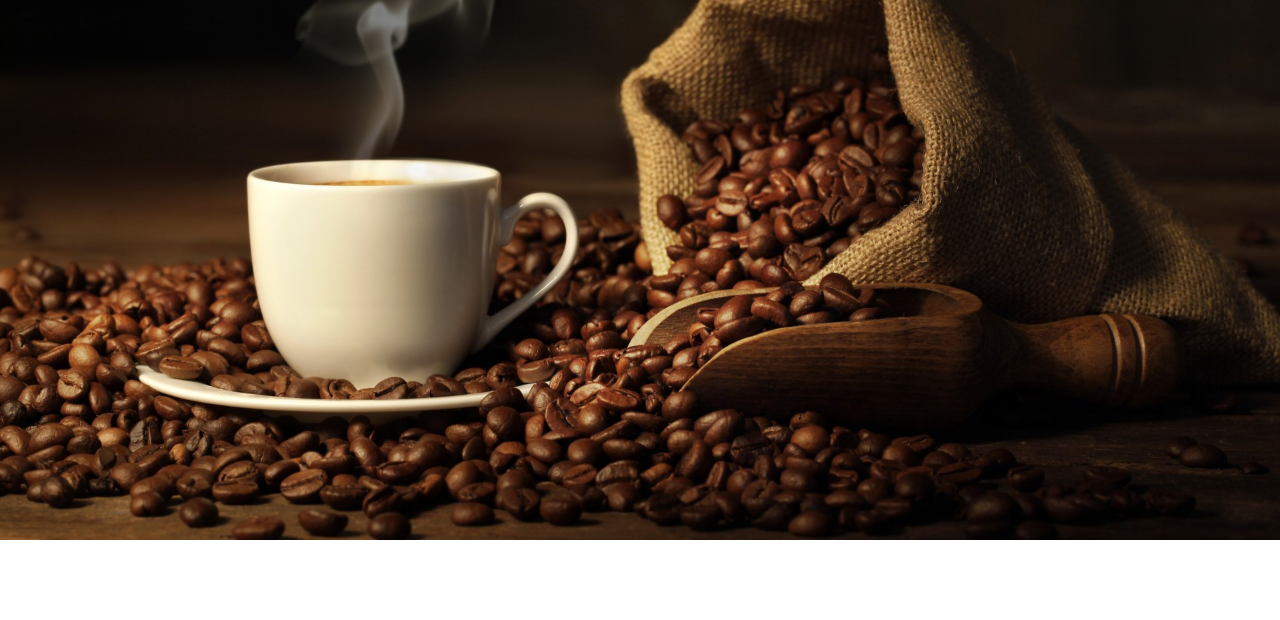
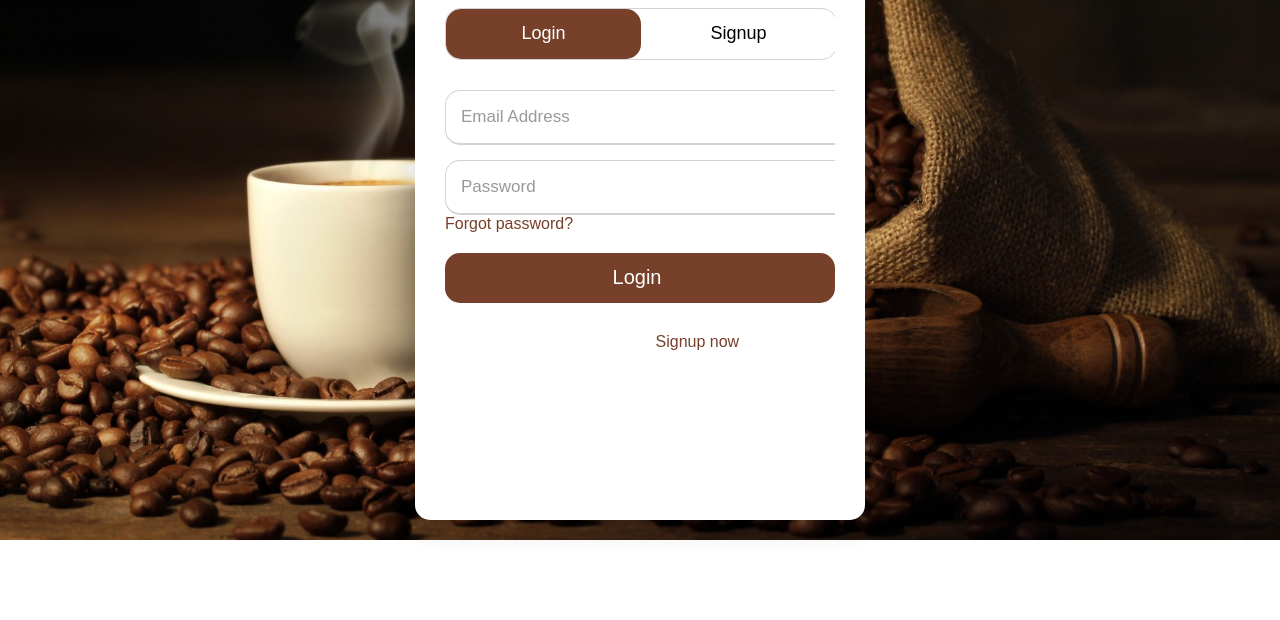
Before and after one commit to Planteig1/Portefolje-6, a website: page public/log.html in a window 1280 px wide. Shown: the part 180-800 px from the top of the page. Drawn offline with Linux system fonts and the light colour scheme.

Commit message:
Log in page

```diff
--- a/public/log.css
+++ b/public/log.css
@@ -1,10 +1,10 @@
-/*Global Design*/
+/* =========== Global Design ======= */
 * {
     list-style-type: none;
+    font-family: 'Rubik', sans-serif;
     color: white;
-    font-family: 'Rubik', sans-serif;
 }
-/*HEADER*/
+/* ======== HEADER ============= */
 header {
     display: flex;
     justify-content: space-between;
@@ -12,12 +12,12 @@ header {
     width: 100%;
 
 }
-/* Nav bar*/
+/* ======= Nav bar ======== */
 ul {
     display: flex;
 }
 
-/*NAV BAR NAVIGATION BUTTONS*/
+/* ====== NAV BAR NAVIGATION BUTTONS ======= */
 
 h1 {
     margin-left: 140px;
@@ -55,4 +55,175 @@ body {
     background-repeat: no-repeat;
 }
 
-/* register page */
+
+main {
+    display: flex;
+    justify-content: center;
+    align-content: center;
+}
+/* ======= register page ========  */
+
+.wrapper{
+    overflow: hidden;
+    max-width: 390px;
+    background: #fff;
+    padding: 30px;
+    border-radius: 15px;
+    box-shadow: 0px 15px 20px rgba(0,0,0,0.1);
+}
+.wrapper .title-text{
+    display: flex;
+    width: 200%;
+}
+.wrapper .title{
+    width: 50%;
+    font-size: 35px;
+    font-weight: 600;
+    text-align: center;
+    transition: all 0.6s cubic-bezier(0.68,-0.55,0.265,1.55);
+}
+.wrapper .slide-controls{
+    position: relative;
+    display: flex;
+    height: 50px;
+    width: 100%;
+    overflow: hidden;
+    margin: 30px 0 10px 0;
+    justify-content: space-between;
+    border: 1px solid lightgrey;
+    border-radius: 15px;
+}
+.slide-controls .slide{
+    height: 100%;
+    width: 100%;
+    color: #fff;
+    font-size: 18px;
+    font-weight: 500;
+    text-align: center;
+    line-height: 48px;
+    cursor: pointer;
+    z-index: 1;
+    transition: all 0.6s ease;
+}
+.slide-controls label.signup{
+    color: #000;
+}
+.slide-controls .slider-tab{
+    position: absolute;
+    height: 100%;
+    width: 50%;
+    left: 0;
+    z-index: 0;
+    border-radius: 15px;
+    background: #77402b;
+    transition: all 0.6s cubic-bezier(0.68,-0.55,0.265,1.55);
+}
+input[type="radio"]{
+    display: none;
+}
+#signup:checked ~ .slider-tab{
+    left: 50%;
+}
+#signup:checked ~ label.signup{
+    color: #fff;
+    cursor: default;
+    user-select: none;
+}
+#signup:checked ~ label.login{
+    color: #000;
+}
+#login:checked ~ label.signup{
+    color: #000;
+}
+#login:checked ~ label.login{
+    cursor: default;
+    user-select: none;
+}
+.wrapper .form-container{
+    width: 100%;
+    overflow: hidden;
+}
+.form-container .form-inner{
+    display: flex;
+    width: 200%;
+}
+.form-container .form-inner form{
+    width: 50%;
+    transition: all 0.6s cubic-bezier(0.68,-0.55,0.265,1.55);
+}
+.form-inner form .field{
+    height: 50px;
+    width: 100%;
+    margin-top: 20px;
+}
+.form-inner form .field input{
+    height: 100%;
+    width: 100%;
+    outline: none;
+    padding-left: 15px;
+    border-radius: 15px;
+    border: 1px solid lightgrey;
+    border-bottom-width: 2px;
+    font-size: 17px;
+    transition: all 0.3s ease;
+}
+.form-inner form .field input:focus{
+    border-color: #77402b;
+    /* box-shadow: inset 0 0 3px #fb6aae; */
+}
+.form-inner form .field input::placeholder{
+    color: #999;
+    transition: all 0.3s ease;
+}
+form .field input:focus::placeholder{
+    color: #77402b;
+}
+.form-inner form .pass-link{
+    margin-top: 5px;
+}
+.form-inner form .signup-link{
+    text-align: center;
+    margin-top: 30px;
+}
+.form-inner form .pass-link a,
+.form-inner form .signup-link a{
+    color: #77402b;
+    text-decoration: none;
+}
+.form-inner form .pass-link a:hover,
+.form-inner form .signup-link a:hover{
+    text-decoration: underline;
+}
+form .btn{
+    height: 50px;
+    width: 100%;
+    border-radius: 15px;
+    position: relative;
+    overflow: hidden;
+}
+form .btn .btn-layer{
+    height: 100%;
+    width: 300%;
+    position: absolute;
+    left: -100%;
+    background: #77402b;
+    border-radius: 15px;
+    transition: all 0.4s ease;;
+}
+form .btn:hover .btn-layer{
+    left: 0;
+}
+form .btn input[type="submit"]{
+    height: 100%;
+    width: 100%;
+    z-index: 1;
+    position: relative;
+    background: none;
+    border: none;
+    color: #fff;
+    padding-left: 0;
+    border-radius: 15px;
+    font-size: 20px;
+    font-weight: 500;
+    cursor: pointer;
+}
--- a/public/log.html
+++ b/public/log.html
@@ -22,20 +22,61 @@
     </nav>
 </header>
 <main>
-    <div class="container" id="main">
-        <div class="sign-up">
-            <form action="">
-                <h2>Create account</h2>
-                <input type="firstname" name="txt" placeholder="firstname" required="">
-                <input type="lastname" name="lastname" placeholder="lastname" required="">
-            </form>
+    <div class="wrapper">
+        <div class="title-text">
+            <div class="title login">Login Form</div>
+            <div class="title signup">Signup Form</div>
         </div>
-
+        <div class="form-container">
+            <div class="slide-controls">
+                <input type="radio" name="slide" id="login" checked>
+                <input type="radio" name="slide" id="signup">
+                <label for="login" class="slide login">Login</label>
+                <label for="signup" class="slide signup">Signup</label>
+                <div class="slider-tab"></div>
+            </div>
+            <div class="form-inner">
+                <form action="#" class="login">
+                    <div class="field">
+                        <input type="text" placeholder="Email Address" required>
+                    </div>
+                    <div class="field">
+                        <input type="password" placeholder="Password" required>
+                    </div>
+                    <div class="pass-link"><a href="#">Forgot password?</a></div>
+                    <div class="field btn">
+                        <div class="btn-layer"></div>
+                        <input type="submit" value="Login">
+                    </div>
+                    <div class="signup-link">Not a member? <a href="">Signup now</a></div>
+                </form>
+                <form action="#" class="signup">
+                    <div class="field">
+                        <input type="text" placeholder="Firstname" required>
+                    </div>
+                    <div class="field">
+                        <input type="text" placeholder="Lastname" required>
+                    </div>
+                    <div class="field">
+                        <input type="text" placeholder="Email Address" required>
+                    </div>
+                    <div class="field">
+                        <input type="password" placeholder="Password" required>
+                    </div>
+                    <div class="field">
+                        <input type="password" placeholder="Confirm password" required>
+                    </div>
+                    <div class="field btn">
+                        <div class="btn-layer"></div>
+                        <input type="submit" value="Signup">
+                    </div>
+                </form>
+            </div>
+        </div>
     </div>
-
 </main>
 <footer>
 </footer>
-<script src="main.js"></script>
+<script src="log.js"></script>
 </body>
 </html>
--- /dev/null
+++ b/public/log.js
@@ -0,0 +1,18 @@
+const loginText = document.querySelector(".title-text .login");
+const loginForm = document.querySelector("form.login");
+const loginBtn = document.querySelector("label.login");
+const signupBtn = document.querySelector("label.signup");
+const signupLink = document.querySelector("form .signup-link a");
+
+signupBtn.onclick = (()=>{
+    loginForm.style.marginLeft = "-50%";
+    loginText.style.marginLeft = "-50%";
+});
+loginBtn.onclick = (()=>{
+    loginForm.style.marginLeft = "0%";
+    loginText.style.marginLeft = "0%";
+});
+signupLink.onclick = (()=>{
+    signupBtn.click();
+    return false;
+});
```
Also changed, not shown: public/index.html (+3 -1 lines), public/main.css (+16 -16 lines).
